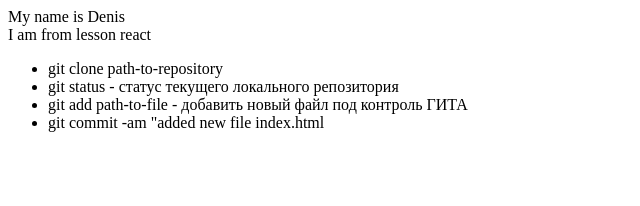
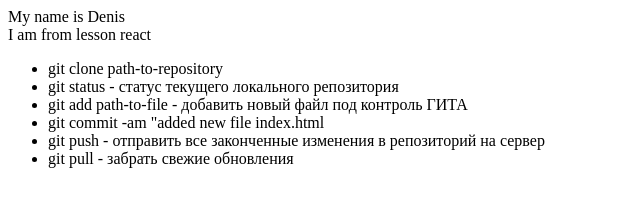
Before and after one commit to den987655/lesson-react, a plain HTML site: page index.html in a window 1280 px wide. Shown: the whole page, without its empty margins (0-640 px from the left). Drawn offline with Linux system fonts and the light colour scheme.

Commit message:
added push-pull instructions to html

```diff
--- a/index.html
+++ b/index.html
@@ -11,5 +11,7 @@
         <li>git status - статус текущего локального репозитория</li>
         <li>git add path-to-file - добавить новый файл под контроль ГИТА</li>
         <li>git commit -am "added new file index.html</li>
+        <li>git push - отправить все законченные изменения в репозиторий на сервер</li>
+        <li>git pull - забрать свежие обновления</li>
     </ul>
 </div>
```
